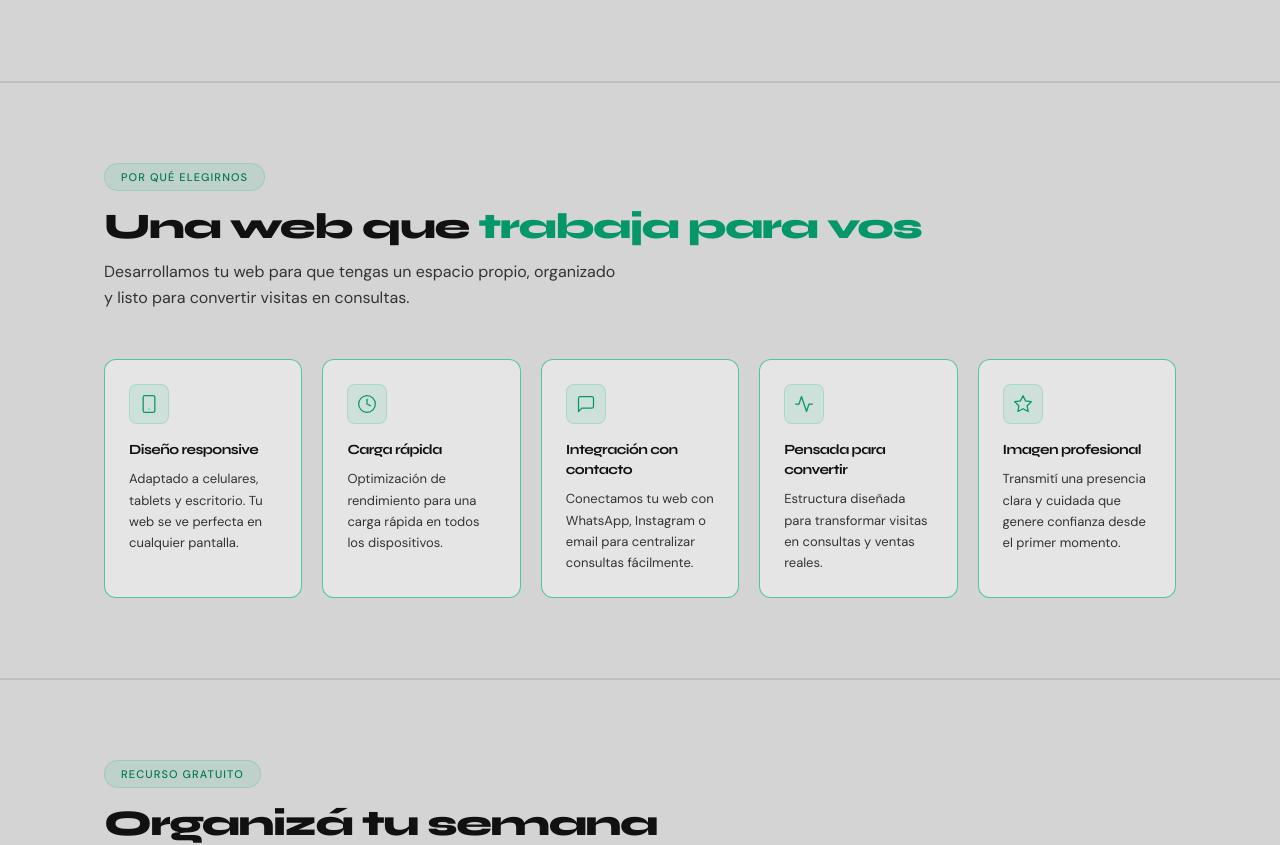
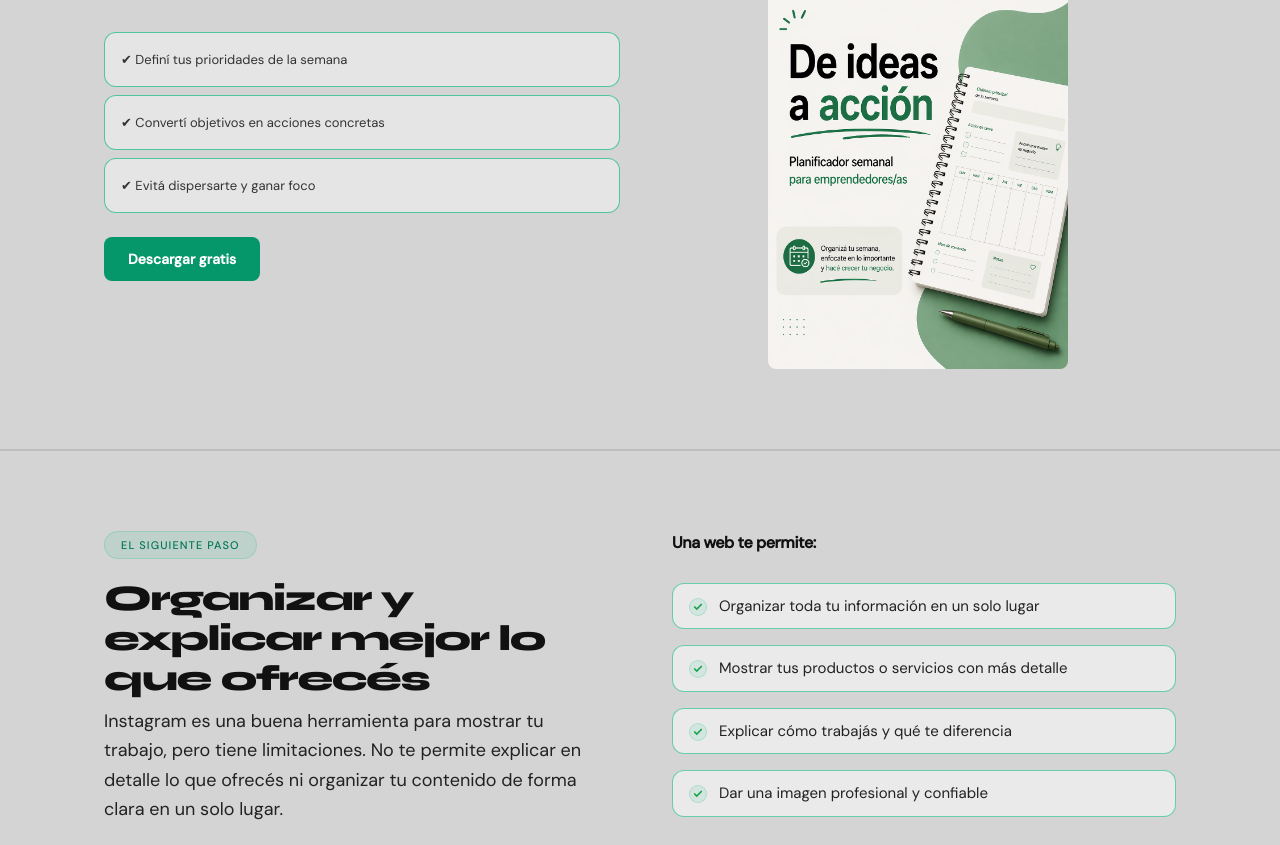
Before and after one commit to joy-amorin/WebSoluciones-landing-page, a Next.js app: page / in a window 1280 px wide. Shown: the part 1274-2119 px from the top of the page. Built offline with nearby package versions, Linux system fonts and the light colour scheme.

Commit message:
style: move planner after the hero

```diff
--- a/app/page.tsx
+++ b/app/page.tsx
@@ -16,9 +16,9 @@ export default function Home() {
       <Navbar />
       <main>
         <Hero />
+         <Planificador />
         <Problema />
         <Beneficios />
-        <Planificador />
         <Planes />
         <ServiciosAdicionales />
         <Portfolio />
```
